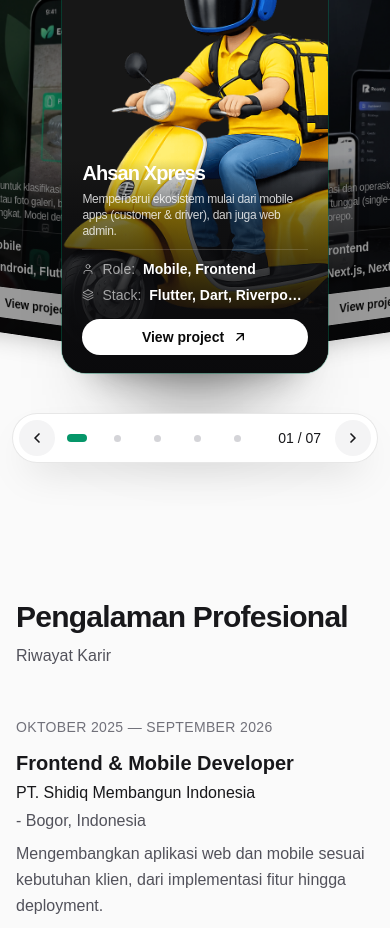
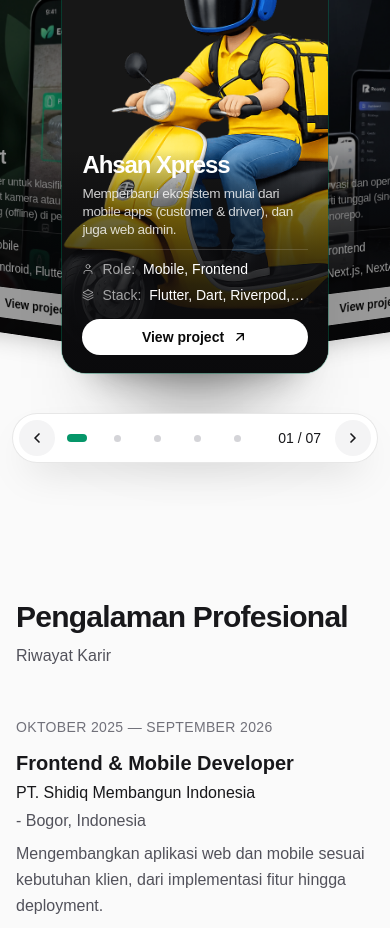
Before and after one commit to aldnazr/portofoliov2, a Next.js app: page / in a window 390 px wide. Shown: the part 1800-2728 px from the top of the page. Built offline with nearby package versions, Linux system fonts and the light colour scheme; a web font is replaced by a local one.

Commit message:
style(project-card): tune meta weight and title/description sizing
Lighten meta label and value weight on mobile, bump title size, and adjust description text size and line height on small screens for the project carousel card.

```diff
--- a/components/project-carousel/project-card.tsx
+++ b/components/project-carousel/project-card.tsx
@@ -60,8 +60,12 @@ function MetaItem({
   return (
     <div className={cn("flex min-w-0 items-center gap-2", className)}>
       <span className="shrink-0 text-white/55">{icon}</span>
-      <dt className="shrink-0 text-white/60 font-medium text-sm">{label}:</dt>
-      <dd className="min-w-0 truncate font-semibold text-sm">{value}</dd>
+      <dt className="shrink-0 text-white/60 font-normal sm:font-medium text-sm">
+        {label}:
+      </dt>
+      <dd className="min-w-0 truncate font-medium sm:font-semibold text-sm">
+        {value}
+      </dd>
     </div>
   );
 }
@@ -151,11 +155,11 @@ export function ProjectCard({
         className="relative px-5 pb-4.5 sm:px-7 sm:pb-5.5"
         style={{ backgroundImage: SCRIM }}
       >
-        <h3 className="text-xl sm:text-[26px]/[1.1] font-bold tracking-[-0.045em]">
+        <h3 className="text-2xl sm:text-[26px]/[1.1] font-bold tracking-[-0.045em]">
           {title}
         </h3>
 
-        <p className="text-white/80 mt-1 sm:mt-2.5 line-clamp-3 tracking-tight text-xs sm:tracking-normal sm:text-sm/5">
+        <p className="text-white/80 mt-1 sm:mt-2.5 line-clamp-3 tracking-tight text-[0.85rem]/4.5 sm:tracking-normal sm:text-sm/5">
           {description}
         </p>
 
```
